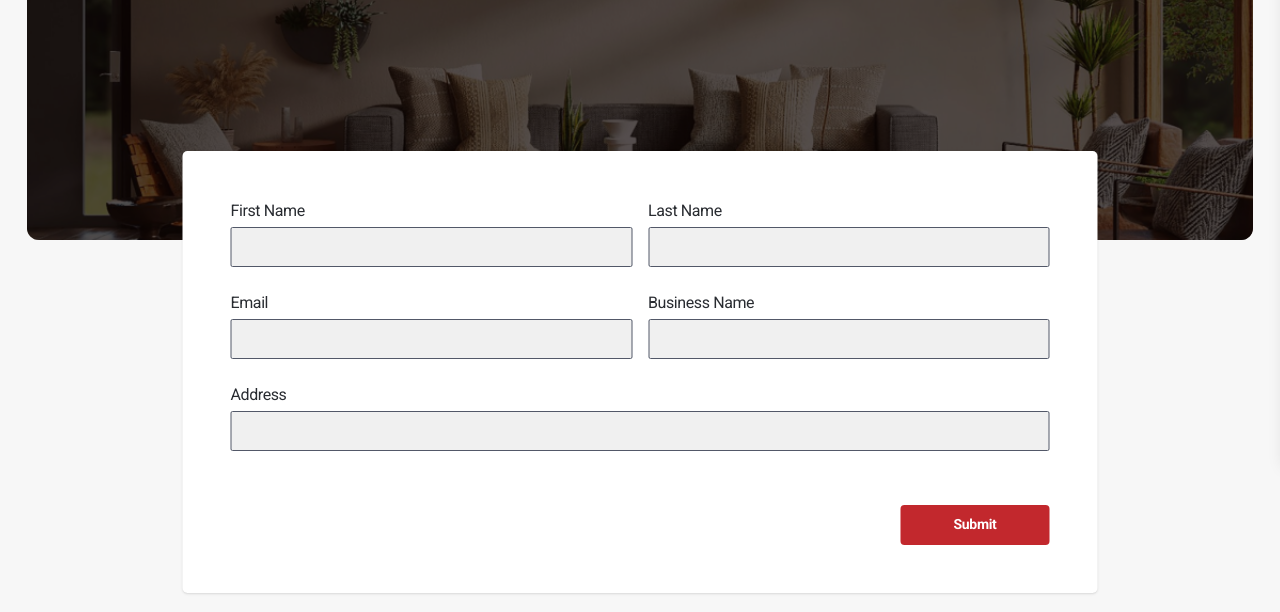
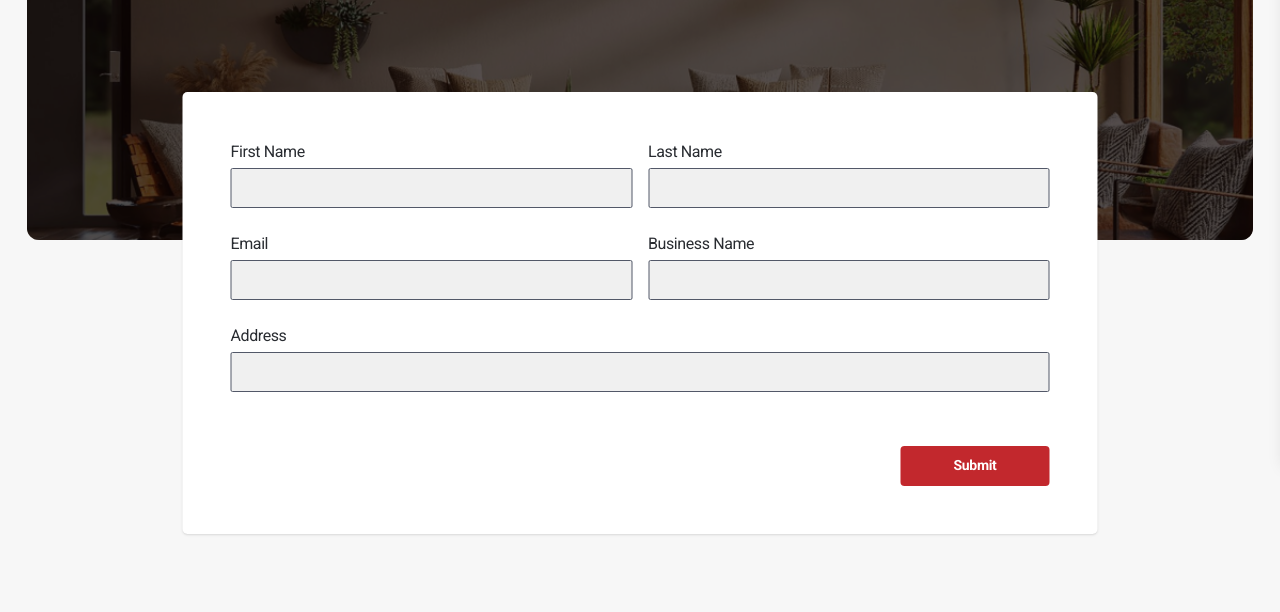
Before and after one commit to Yashk242003/Freelancing, a plain HTML site: page Partner.html in a window 1280 px wide. Shown: the part 340-952 px from the top of the page. Drawn offline with nearby package versions, Linux system fonts and the light colour scheme.

Commit message:
Partner.html

```diff
--- a/Partner.html
+++ b/Partner.html
@@ -104,7 +104,7 @@
           </div>
         </div>
   <!-- Updated form with id "partner-form" -->
-<form id="partner-form" class="w-full sm:w-[915px] mx-auto bg-white rounded-[5px] shadow p-6 sm:p-12 absolute top-[78%] left-[50%] transform -translate-x-1/2 -translate-y-1/2 mt-[200px] sm:mt-0">
+<form id="partner-form" class="w-full sm:w-[915px] mx-auto bg-white rounded-[5px] shadow p-6 sm:p-12 absolute top-[70%] left-[50%] transform -translate-x-1/2 -translate-y-1/2 mt-[200px] sm:mt-0">
     <div class="grid grid-cols-1 sm:grid-cols-2 gap-4">
       <!-- First Name -->
       <div class="flex flex-col w-full">
```
